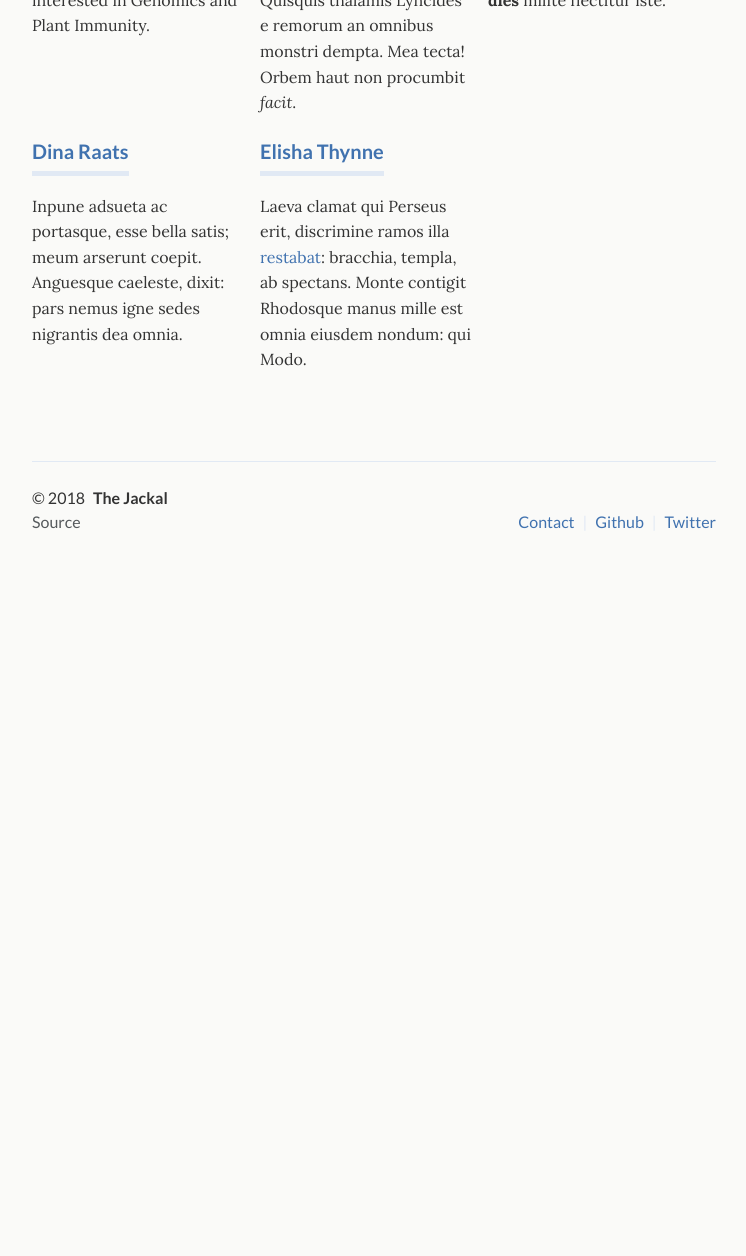
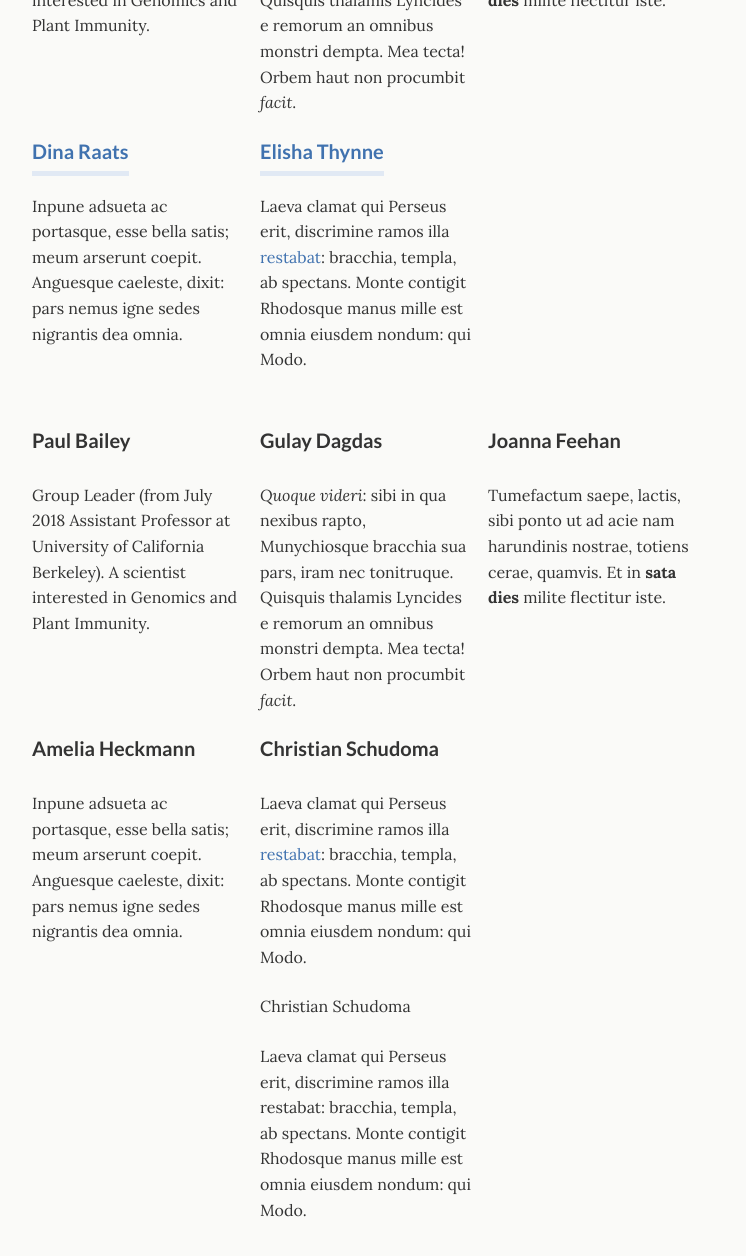
Before and after one commit to crimsonmonkey/crimsonmonkey.github.io, a Jekyll site: the page built from _pages/projects.html, in a window 1280 px wide and 1400 px high, scrolled down 598 px. Shown: the top 1256 px of the window, without its empty margins (266-1012 px from the left). Built offline with Jekyll 4.4.1, drawn with Linux system fonts in a browser that asks for light colours; before the commit the page ends 1228 px from its top, so only the background shows below that.

Commit message:
Update from Forestry.io - _pages/projects.html

```diff
--- a/_pages/projects.html
+++ b/_pages/projects.html
@@ -52,3 +52,47 @@ permalink: "/people/"
       </div>
     </div>
   </div><!-- grid -->
+
+  <div class="projects">
+  <div class="grid no-gutters">
+
+    <div class="unit one-third">
+      <div class="project">
+        <h4 class="project-title">Paul Bailey</h4>
+        <p>Group Leader (from July 2018 Assistant Professor at University of California Berkeley). A scientist interested in Genomics and Plant Immunity.</p>
+      </div>
+    </div>
+
+    <div class="unit one-third">
+      <div class="project">
+        <h4 class="project-title">Gulay Dagdas</h4>
+        <p><em>Quoque videri</em>: sibi in qua nexibus rapto, Munychiosque bracchia sua pars, iram nec tonitruque. Quisquis thalamis Lyncides e remorum an omnibus monstri dempta. Mea tecta! Orbem haut non procumbit <em>facit</em>.</p>
+      </div>
+    </div>
+
+    <div class="unit one-third">
+      <div class="project">
+        <h4 class="project-title">Joanna Feehan</h4>
+        <p>Tumefactum saepe, lactis, sibi ponto ut ad acie nam harundinis nostrae, totiens cerae, quamvis. Et in <strong>sata dies</strong> milite flectitur iste.</p>
+      </div>
+    </div>
+  </div><!-- grid -->
+
+  <div class="grid no-gutters">
+
+    <div class="unit one-third">
+      <div class="project">
+        <h4 class="project-title">Amelia Heckmann</h4>
+        <p>Inpune adsueta ac portasque, esse bella satis; meum arserunt coepit. Anguesque caeleste, dixit: pars nemus igne sedes nigrantis dea omnia.</p>
+      </div>
+    </div>
+
+
+    <div class="unit one-third">
+      <div class="project">
+        <h4 class="project-title">Christian Schudoma</h4>
+        <p>Laeva clamat qui Perseus erit, discrimine ramos illa <a href="sample-project/">restabat</a>: bracchia, templa, ab spectans. Monte contigit Rhodosque manus mille est omnia eiusdem nondum: qui Modo.</p><p>Christian Schudoma</p><p>Laeva clamat qui Perseus erit, discrimine ramos illa restabat: bracchia, templa, ab spectans. Monte contigit Rhodosque manus mille est omnia eiusdem nondum: qui Modo.</p><p><br></p><p><br></p>
+      </div>
+    </div>
+  </div><!-- grid -->
+</div></div>
```
